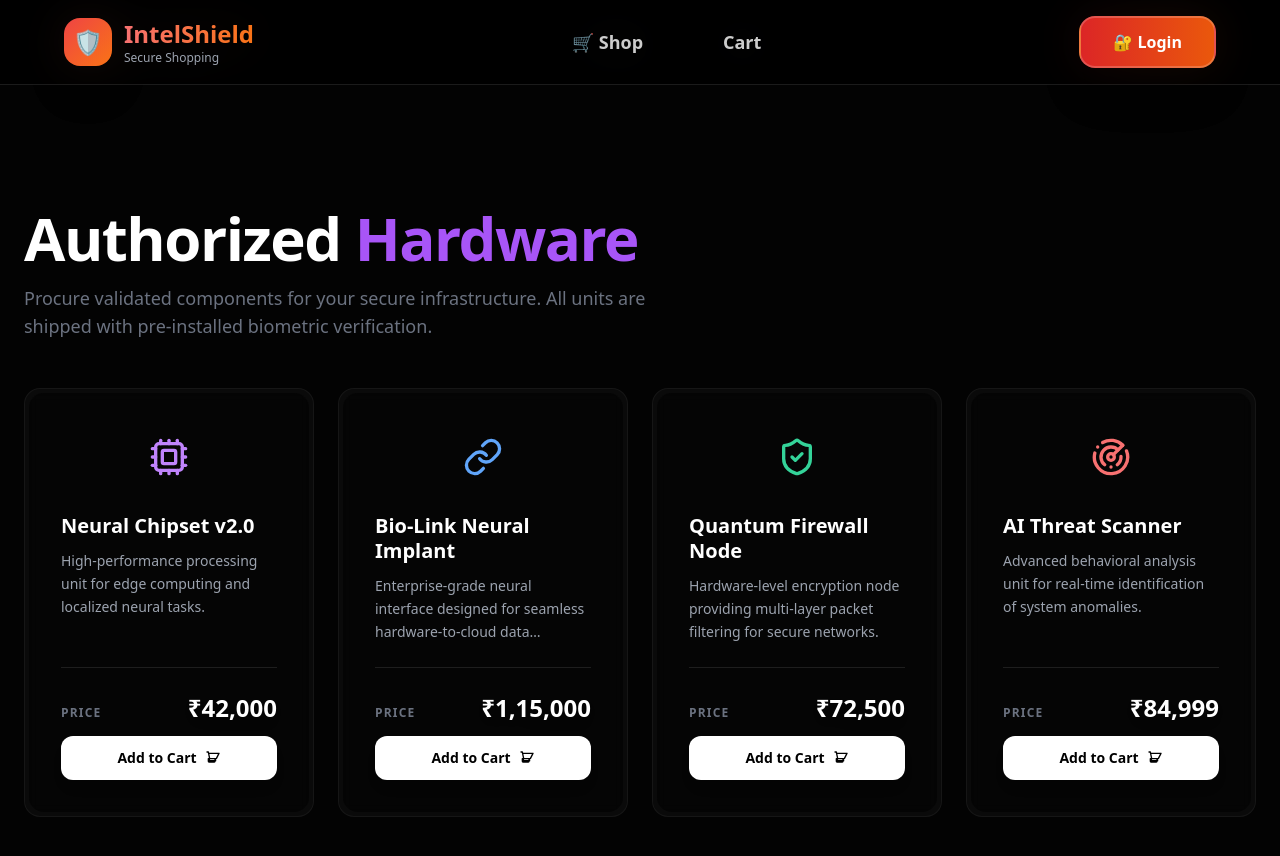
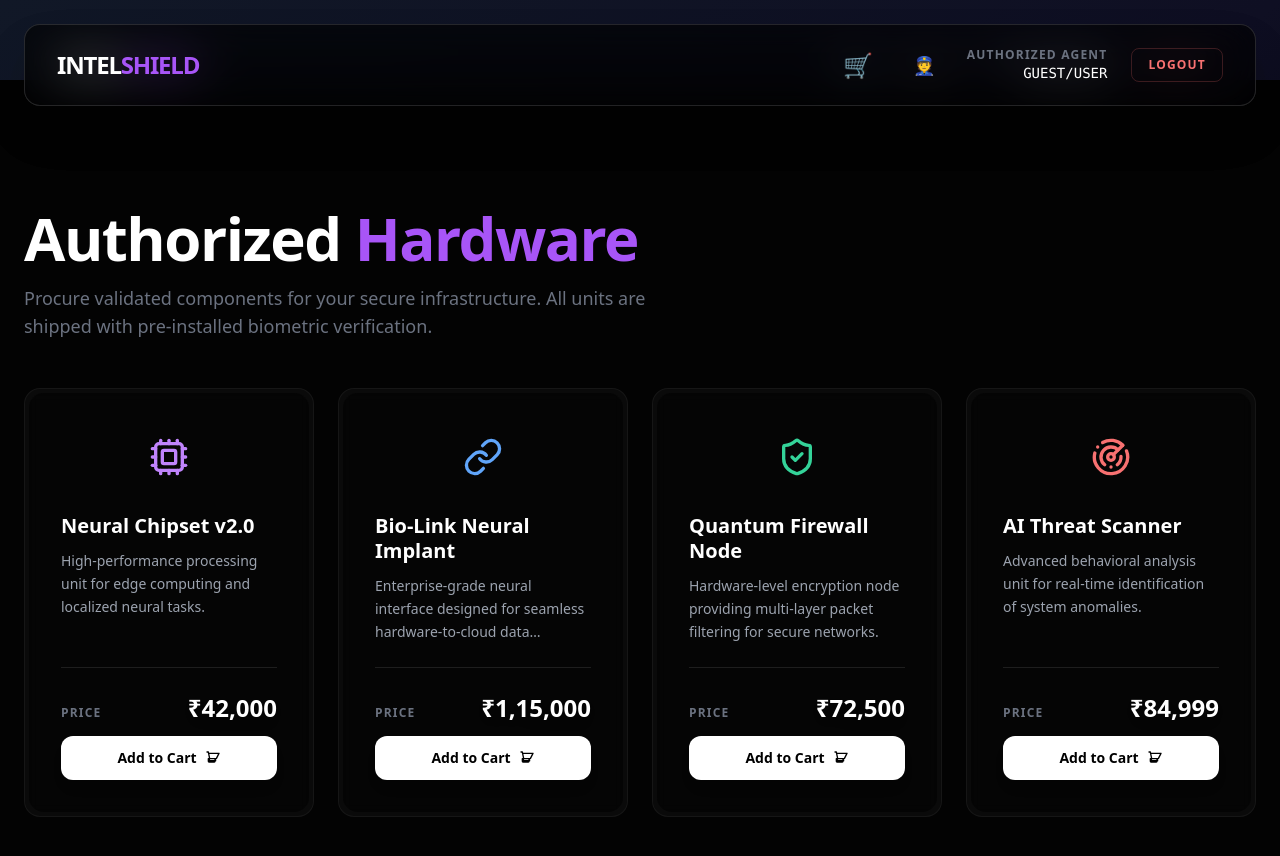
Before and after one commit to PraveenAmujuri/intelshield, a React (Vite) app in the folder frontend/: page /shop in a window 1280 px wide. Shown: the top 856 px of the page. Built offline with nearby package versions, Linux system fonts and the light colour scheme; no server answers.

Commit message:
Update NavBar.jsx

```diff
--- a/frontend/src/components/NavBar.jsx
+++ b/frontend/src/components/NavBar.jsx
@@ -1,118 +1,54 @@
 import { Link, useNavigate } from "react-router-dom";
-import { useCart } from "../contexts/CartContext";
-import { useEffect, useState } from "react";
+import { useCart } from "../contexts/CartContext";  // ✅ ADD THIS
 
 export default function NavBar() {
-  const { cartItems } = useCart();
   const navigate = useNavigate();
-  const [isLoggedIn, setIsLoggedIn] = useState(false);
-  const [isAdmin, setIsAdmin] = useState(false);
+  const username = localStorage.getItem("username") || "GUEST/USER";
+  const { totalItems } = useCart();  // ✅ ADD THIS
 
-  useEffect(() => {
-    const token = localStorage.getItem("token");
-    const adminToken = localStorage.getItem("admin_token");
-    const username = localStorage.getItem("username");
-
-    setIsLoggedIn(!!token && !!username);
-    setIsAdmin(!!adminToken);
-  }, []);
-
-  const cartItemCount = cartItems.length;
-  const currentPath = window.location.pathname;
-
-  // ✅ HIDE NAVBAR ON LOGIN/REGISTER PAGES
-  if (currentPath === "/" || currentPath === "/login" || currentPath === "/register") {
-    return null;
-  }
+  const handleLogout = () => {
+    localStorage.clear();
+    navigate("/login");
+  };
 
   return (
-    <nav className="fixed top-0 left-0 right-0 z-50 bg-black/90 backdrop-blur-xl border-b border-white/10 px-6 py-4">
-      <div className="max-w-6xl mx-auto flex items-center justify-between">
-        {/* LOGO */}
-        <Link to="/shop" className="flex items-center gap-3 group">
-          <div className="w-12 h-12 bg-gradient-to-br from-red-500 to-orange-500 rounded-2xl flex items-center justify-center shadow-2xl group-hover:scale-110 transition-all">
-            <span className="text-2xl font-bold">🛡️</span>
-          </div>
-          <div>
-            <h1 className="text-2xl font-black bg-gradient-to-r from-red-400 to-orange-500 bg-clip-text text-transparent">
-              IntelShield
-            </h1>
-            <p className="text-xs text-gray-400">Secure Shopping</p>
-          </div>
+    <nav className="fixed top-0 left-0 right-0 z-50 flex justify-center p-6">
+      <div className="flex items-center justify-between w-full max-w-7xl px-8 py-4 bg-black/40 backdrop-blur-xl border border-white/10 rounded-2xl shadow-2xl">
+        <Link to="/shop" className="text-2xl font-black tracking-tighter text-white">
+          INTEL<span className="text-purple-500">SHIELD</span>
         </Link>
 
-        {/* DESKTOP NAV */}
-        <div className="hidden md:flex items-center gap-8">
-          <Link
-            to="/shop"
-            className="px-6 py-3 text-white/80 hover:text-white hover:bg-white/10 rounded-2xl transition-all font-semibold text-lg"
-          >
-            🛒 Shop
-          </Link>
-          <Link
-            to="/cart"
-            className="relative px-6 py-3 text-white/80 hover:text-white hover:bg-white/10 rounded-2xl transition-all font-semibold text-lg"
-          >
-            Cart
-            {cartItemCount > 0 && (
-              <span className="absolute -top-2 -right-2 w-7 h-7 bg-red-500 text-white text-sm rounded-full flex items-center justify-center font-bold animate-pulse shadow-lg">
-                {cartItemCount}
+        <div className="flex items-center gap-6">
+          {/* 🛒 CART BADGE */}
+          <Link to="/cart" className="relative p-2 hover:bg-white/10 rounded-xl transition-all group">
+            <span className="text-2xl">🛒</span>
+            {totalItems > 0 && (
+              <span className="absolute -top-1 -right-1 bg-red-600 text-xs w-5 h-5 rounded-full flex items-center justify-center text-white font-bold shadow-lg animate-pulse">
+                {totalItems}
               </span>
             )}
           </Link>
-        </div>
+{localStorage.getItem("admin_token") ? (
+  <Link to="/admin" className="p-2 relative hover:bg-red-600/50 rounded-xl transition-all">
+    <span className="text-xl">🔴</span>
+  </Link>
+) : (
+  <Link to="/admin" className="p-2 hover:bg-white/10 rounded-xl transition-all">
+    <span className="text-lg">👮</span>
+  </Link>
+)}
 
-        {/* AUTH + ADMIN BUTTONS */}
-        <div className="flex items-center gap-4">
-          {/* ADMIN BUTTON */}
-          {isAdmin && (
-            <Link
-              to="/admin"
-              className="p-3 bg-red-600/30 hover:bg-red-600/50 border-2 border-red-500/50 rounded-2xl transition-all group shadow-xl hover:shadow-red-500/50 hover:scale-105"
-            >
-              <span className="text-xl">🔴</span>
-              <span className="absolute -top-1 -right-1 w-6 h-6 bg-red-500 text-white text-xs rounded-full flex items-center justify-center font-bold animate-pulse shadow-md">
-                !
-              </span>
-            </Link>
-          )}
+          <div className="hidden md:flex flex-col items-end">
+            <span className="text-xs text-gray-500 uppercase tracking-widest font-bold">Authorized Agent</span>
+            <span className="text-sm text-white font-mono">{username}</span>
+          </div>
 
-          {!isLoggedIn ? (
-            <Link
-              to="/login"
-              className="px-8 py-3 bg-gradient-to-r from-red-600 to-orange-600 hover:from-orange-600 hover:to-red-600 text-white font-black rounded-2xl border-2 border-white/20 transition-all shadow-2xl hover:shadow-red-500/50 hover:scale-[1.02]"
-            >
-              🔐 Login
-            </Link>
-          ) : (
-            <div className="flex items-center gap-4">
-              {/* MOBILE CART */}
-              <Link
-                to="/cart"
-                className="p-3 bg-white/10 hover:bg-white/20 rounded-2xl transition-all relative shadow-lg hover:shadow-xl"
-              >
-                🛒
-                {cartItemCount > 0 && (
-                  <span className="absolute -top-1 -right-1 w-6 h-6 bg-red-500 text-white text-xs rounded-full flex items-center justify-center font-bold animate-pulse shadow-md">
-                    {cartItemCount}
-                  </span>
-                )}
-              </Link>
-
-              {/* LOGOUT */}
-              <button
-                onClick={() => {
-                  localStorage.removeItem("token");
-                  localStorage.removeItem("username");
-                  localStorage.removeItem("admin_token");
-                  window.location.href = "/login";
-                }}
-                className="px-8 py-3 bg-gradient-to-r from-gray-700 to-gray-800 hover:from-gray-800 hover:to-gray-900 text-white font-black rounded-2xl border border-gray-600/50 transition-all shadow-xl hover:shadow-2xl hover:scale-[1.02]"
-              >
-                🚪 Logout
-              </button>
-            </div>
-          )}
+          <button
+            onClick={handleLogout}
+            className="px-4 py-2 text-xs font-bold uppercase tracking-widest text-red-400 border border-red-400/20 rounded-lg hover:bg-red-400 hover:text-white transition-all"
+          >
+            Logout
+          </button>
         </div>
       </div>
     </nav>
```
